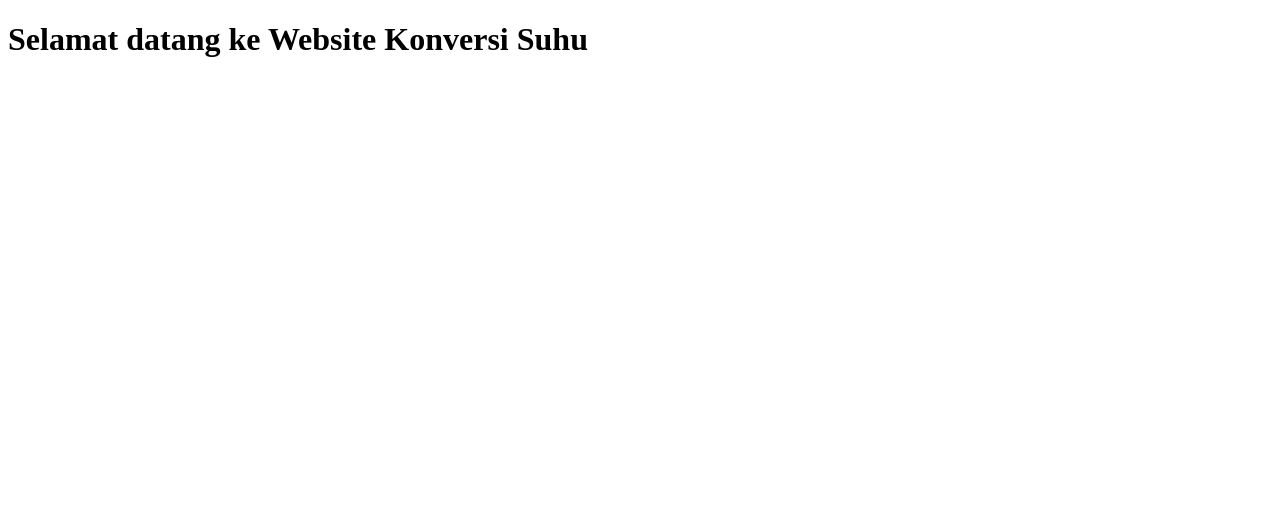
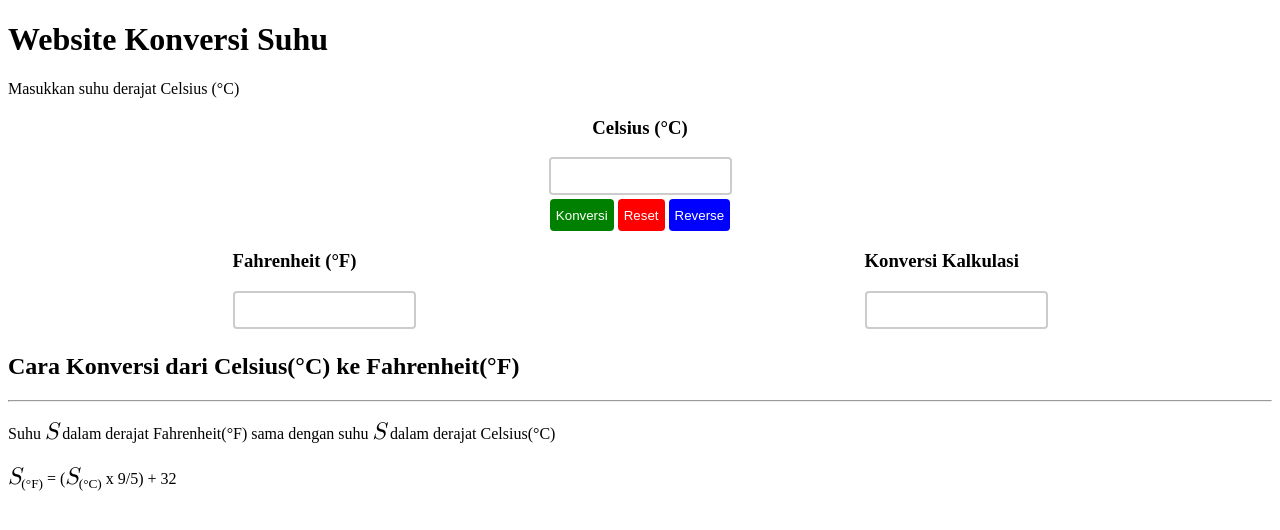
Before and after one commit to revou-fundamental-course/10-jun-24-orgiltb, a plain HTML site: page index.html in a window 1280 px wide. Drawn offline with Linux system fonts and the light colour scheme.

Commit message:
first commit

```diff
--- a/css/styles.css
+++ b/css/styles.css
@@ -1 +1,43 @@
 /* CSS */
+
+.celsius-container {
+  text-align: center;
+}
+
+textarea {
+  resize: none;
+  text-align: center;
+  border: 2px solid #ccc;
+  border-radius: 4px;
+}
+
+.button {
+  height: 32px;
+  border: 0px;
+  border-radius: 4px;
+}
+
+.green {
+  background-color: green;
+  color: white;
+}
+
+.red {
+  background-color: red;
+  color: white;
+}
+
+.blue {
+  background-color: blue;
+  color: white;
+}
+
+.result-container {
+  display: flex;
+  justify-content: space-around;
+}
+.subject-info {
+  font-size: 24px;
+  font-style: italic;
+  font-family: math;
+}
--- a/index.html
+++ b/index.html
@@ -6,10 +6,78 @@
     <title>Document</title>
     <link rel="stylesheet" href="css/styles.css" />
   </head>
+
   <body>
     <header>
-      <h1>Selamat datang ke Website Konversi Suhu</h1>
+      <h1>Website Konversi Suhu</h1>
     </header>
+
+    <main>
+      <!-- Paragraph Info -->
+      <p>Masukkan suhu derajat Celsius (&deg;C)</p>
+      <!-- Section Celsius -->
+      <section class="celsius-container">
+        <header>
+          <h3>Celsius (&deg;C)</h3>
+        </header>
+
+        <section>
+          <textarea></textarea>
+          <section>
+            <button class="button green">Konversi</button>
+            <button class="button red">Reset</button>
+            <button class="button blue">Reverse</button>
+          </section>
+        </section>
+      </section>
+
+      <section class="result-container">
+        <!-- Section Fahrenheit -->
+        <section>
+          <header>
+            <h3>Fahrenheit (&deg;F)</h3>
+          </header>
+
+          <section>
+            <textarea></textarea>
+          </section>
+        </section>
+
+        <!-- Section Calculate -->
+        <section>
+          <header>
+            <h3>Konversi Kalkulasi</h3>
+          </header>
+
+          <section>
+            <textarea></textarea>
+          </section>
+        </section>
+      </section>
+
+      <!-- Section Info -->
+      <section>
+        <header>
+          <h1>Cara Konversi dari Celsius(&deg;C) ke Fahrenheit(&deg;F)</h1>
+        </header>
+
+        <hr />
+
+        <p>
+          Suhu <span class="subject-info">S</span> dalam derajat
+          Fahrenheit(&deg;F) sama dengan suhu
+          <span class="subject-info">S</span>
+          dalam derajat Celsius(&deg;C)
+        </p>
+
+        <p>
+          <span class="subject-info">S</span><sub>(&deg;F)</sub> = (<span
+            class="subject-info"
+            >S</span
+          ><sub>(&deg;C)</sub> x 9/5) + 32
+        </p>
+      </section>
+    </main>
 
     <script src="js/script.js"></script>
   </body>
```
